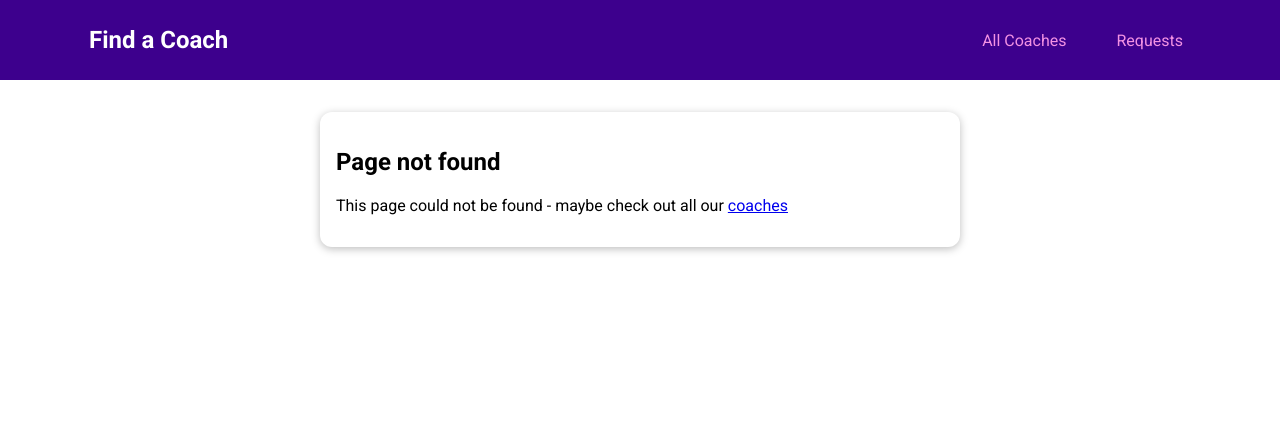
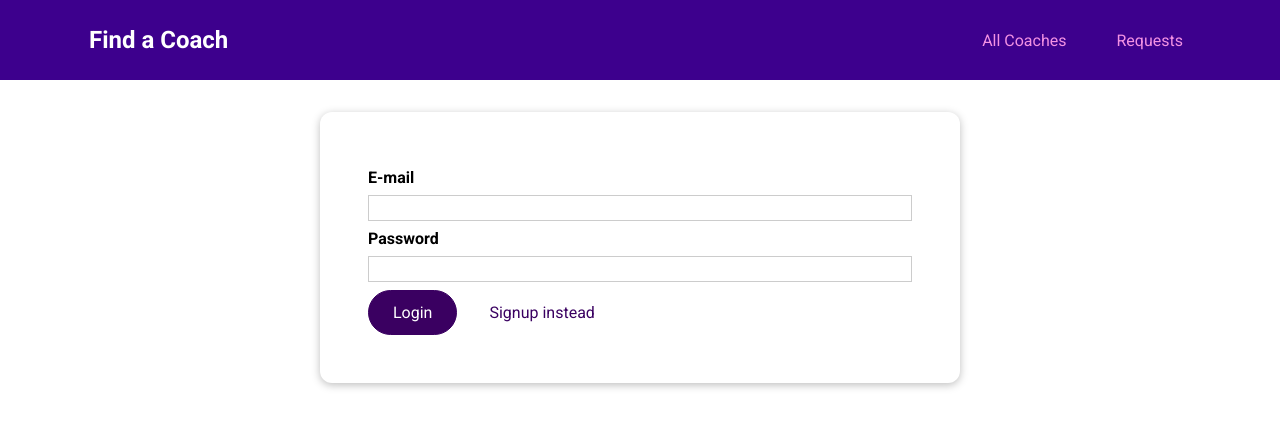
Before and after one commit to George2812/FindACoach, a Vue app: page /auth in a window 1280 px wide. Before the commit this address had no page. Shown: the top 428 px of the page. Built offline with nearby package versions, Linux system fonts and the light colour scheme.

Commit message:
user-authentication part 1

```diff
--- /dev/null
+++ b/src/pages/auth/UserAuth.vue
@@ -0,0 +1,106 @@
+<template>
+  <base-card>
+    <form @submit.prevent="submitForm">
+      <div class="form-control">
+        <label for="email">E-mail</label>
+        <input
+          type="email"
+          id="email"
+          v-model.trim="email"
+        >
+      </div>
+      <div class="form-control">
+        <label for="password">Password</label>
+        <input
+          type="password"
+          id="password"
+          v-model.trim="password"
+        >
+      </div>
+      <p v-if="!formIsValid">Please enter a valid email and password (must be 6 characters long).</p>
+      <base-button>{{ submitButtonCaption }}</base-button>
+      <base-button
+        type="button"
+        mode="flat"
+        @click="switchAuthMode"
+      >{{ switchModeButtonCaption }}</base-button>
+    </form>
+  </base-card>
+</template>
+
+<script>
+export default {
+  data() {
+    return {
+      email: '',
+      password: '',
+      formIsValid: true,
+      mode: 'login'
+    }
+  },
+  computed: {
+    submitButtonCaption() {
+      if (this.mode === 'login') {
+        return 'Login';
+      } else {
+        return 'Signup';
+      }
+    },
+    switchModeButtonCaption() {
+      if (this.mode === 'login') {
+        return 'Signup instead';
+      } else {
+        return 'Login instead';
+      }
+    }
+  },
+  methods: {
+    submitForm() {
+      if (this.email === '' || !this.email.includes('@') || this.password.length < 6) {
+        this.formIsValid = false;
+        return;
+      }
+    },
+    switchAuthMode() {
+      if (this.mode === 'login') {
+        this.mode = 'signup';
+      } else {
+        this.mode = 'login';
+      }
+    }
+  }
+}
+</script>
+
+<style scoped>
+form {
+  margin: 1rem;
+  padding: 1rem;
+}
+
+.form-control {
+  margin: 0.5rem 0;
+}
+
+label {
+  font-weight: bold;
+  margin-bottom: 0.5rem;
+  display: block;
+}
+
+input,
+textarea {
+  display: block;
+  width: 100%;
+  font: inherit;
+  border: 1px solid #ccc;
+  padding: 0.15rem;
+}
+
+input:focus,
+textarea:focus {
+  border-color: #3d008d;
+  background-color: #faf6ff;
+  outline: none;
+}
+</style>
--- a/src/router.js
+++ b/src/router.js
@@ -6,6 +6,7 @@
 import ContactCoach from './pages/requests/ContactCoach.vue';
 import RequestsReceived from './pages/requests/RequestsReceived.vue';
 import NotFound from './pages/NotFound.vue';
+import UserAuth from './pages/auth/UserAuth.vue';
 
 const router = createRouter({
     history: createWebHistory(),
@@ -19,6 +20,7 @@
         },
         { path: '/register', component: CoachRegistration },
         { path: '/requests', component: RequestsReceived },
+        { path: '/auth', component: UserAuth },
         { path: '/:notFound(.*)', component: NotFound }
     ],
 });
```
